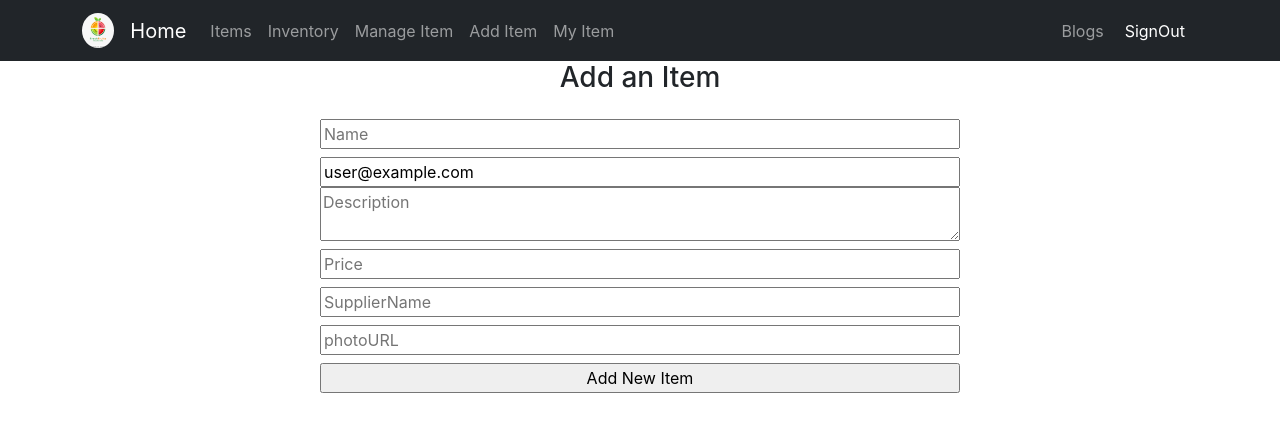
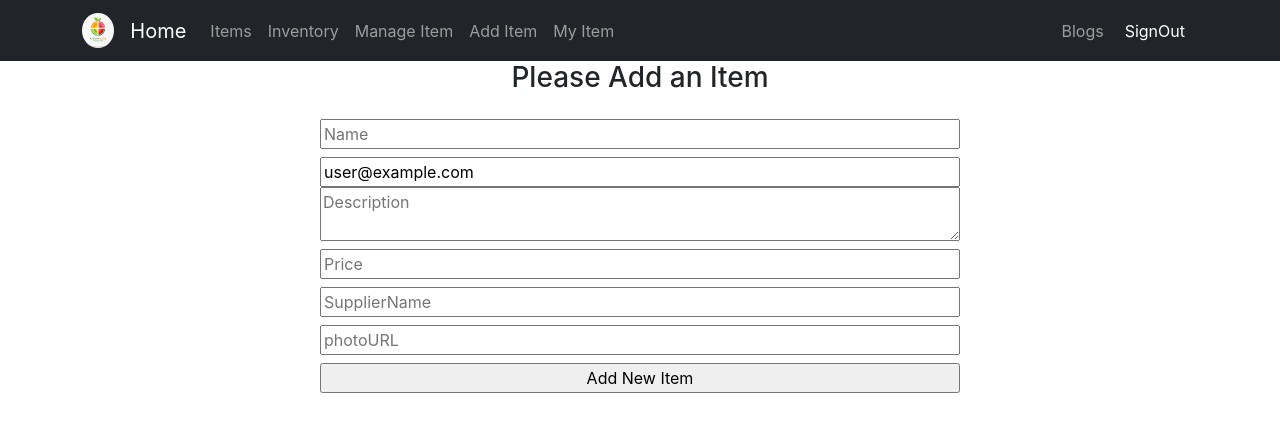
Before and after one commit to akramHoque/warehouse-management-website, a React (Create React App) app: page /addItem in a window 1280 px wide. Shown: the top 432 px of the page. Built offline with nearby package versions, Linux system fonts and the light colour scheme; no server answers; sample sign-in values are in the browser's storage.

Commit message:
manage inventory again set

```diff
--- a/src/Pages/AddItem/AddItem.js
+++ b/src/Pages/AddItem/AddItem.js
@@ -33,7 +33,7 @@ const AddItem = () => {
     }
     return (
         <div>
-            <h3 className='text-center'>Add an Item</h3>
+            <h3 className='text-center'>Please Add an Item</h3>
 
             <div className='w-50 mx-auto pt-3'>
                     <form className='d-flex flex-column ' onSubmit={handleSubmit(onSubmit)}>
--- a/src/Pages/MyItems/MyItems.js
+++ b/src/Pages/MyItems/MyItems.js
@@ -6,7 +6,6 @@ import auth from '../../firebase.init';
 const MyItems = () => {
 
     const [item, setItem] = useState([]);
-    console.log(item)
     const [user] = useAuthState(auth);
     useEffect(() =>{
         const getItem = async() =>{
@@ -28,7 +27,6 @@ const MyItems = () => {
             })
                 .then(res => res.json())
                 .then(data => {
-                    console.log(data);
                     const remaining = item.filter(order => order._id !== id);
                     setItem(remaining);
                 })
@@ -50,7 +48,7 @@ const MyItems = () => {
                     <div className='item' key = {order?._id}>
                         <img className='w-100' src={order.img} alt="" />
                         <h4>{order.name}</h4>
-                        <p>{order.price}</p>
+                        <p>Price: ${order.price}</p>
                         <button onClick={() => handleDeleteItem(order?._id)} className='btn btn-warning'>Delete</button>
                     </div>
                     )
```
